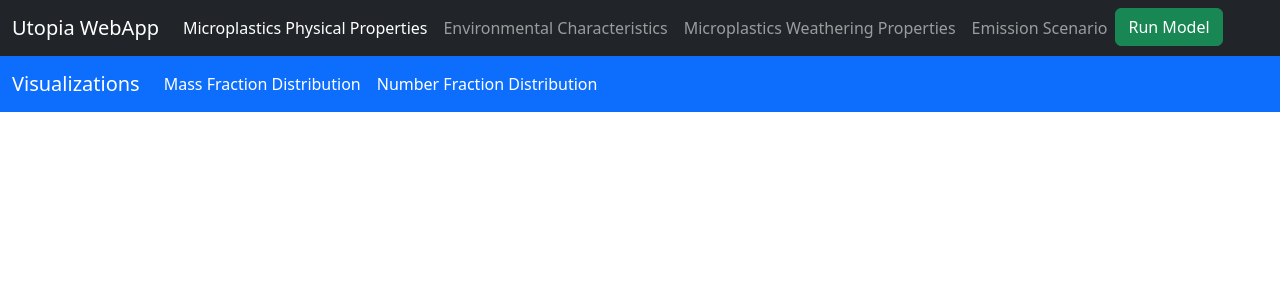
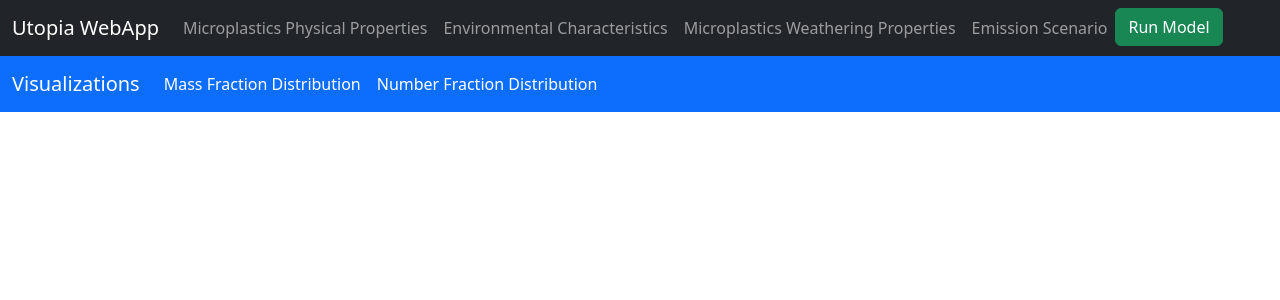
Before and after one commit to karenlarkina/UTOPIA-WebApp, a Flask app: page / in a window 1280 px wide. Shown: the top 300 px of the page. Run offline with Flask 3, Linux system fonts and the light colour scheme; parts of the project's set-up code (start-up, migrations or seed data) failed here and were passed over; some libraries are stand-ins or nearby versions.

Commit message:
Fixed the navbar selection highlights.
Added toggleOptions to take in another parameter (selected nav-link object), toggleOptions highlights selected method labels and removes highlights from unselected ones.

```diff
--- a/src/views/static/js/main-elements.js
+++ b/src/views/static/js/main-elements.js
@@ -18,7 +18,7 @@ document.addEventListener('DOMContentLoaded', function() {
     generateMaterialProperties()
 });
 
-function toggleOptions(container_id) {
+function toggleOptions(container_id, element) {
     // Get all toggle containers
     var containers = document.querySelectorAll('.toggle_container');
 
@@ -50,6 +50,12 @@ function toggleOptions(container_id) {
         // Trigger the onchange event manually
         mppCompositionSelect.dispatchEvent(new Event('change'));
     }
+    // Highlighting selection on the navbar
+    var navLinks = document.querySelectorAll('.nav-link');
+    navLinks.forEach(function(link) {
+        link.classList.remove('active'); // Remove all active elements
+    });
+    element.classList.add('active'); // Reactivate newly selected element
 }
 
 function generateMaterialProperties() {
--- a/src/views/templates/index.html
+++ b/src/views/templates/index.html
@@ -17,16 +17,16 @@
             <div class="collapse navbar-collapse" id="navbarNav">
                 <ul class="navbar-nav w-100">
                     <li class="nav-item">
-                        <a class="nav-link active" id="mpp_btn" href="#" onclick="toggleOptions('mpp_container')">Microplastics Physical Properties</a>
+                        <a class="nav-link" id="mpp_btn" href="#" onclick="toggleOptions('mpp_container', this)">Microplastics Physical Properties</a>
                     </li>
                     <li class="nav-item">
-                        <a class="nav-link" id="ec_btn" href="#" onclick="toggleOptions('ec_container')">Environmental Characteristics</a>
+                        <a class="nav-link" id="ec_btn" href="#" onclick="toggleOptions('ec_container', this)">Environmental Characteristics</a>
                     </li>
                     <li class="nav-item">
-                        <a class="nav-link" id="mwp_btn" href="#" onclick="toggleOptions('mwp_container')">Microplastics Weathering Properties</a>
+                        <a class="nav-link" id="mwp_btn" href="#" onclick="toggleOptions('mwp_container', this)">Microplastics Weathering Properties</a>
                     </li>
                     <li class="nav-item">
-                        <a class="nav-link" id="es_btn" href="#" onclick="toggleOptions('es_container')">Emission Scenario</a>
+                        <a class="nav-link" id="es_btn" href="#" onclick="toggleOptions('es_container', this)">Emission Scenario</a>
                     </li>
                     <li class="nav-item">
                         <button id="run-model" class="btn btn-success">Run Model</button>
```
